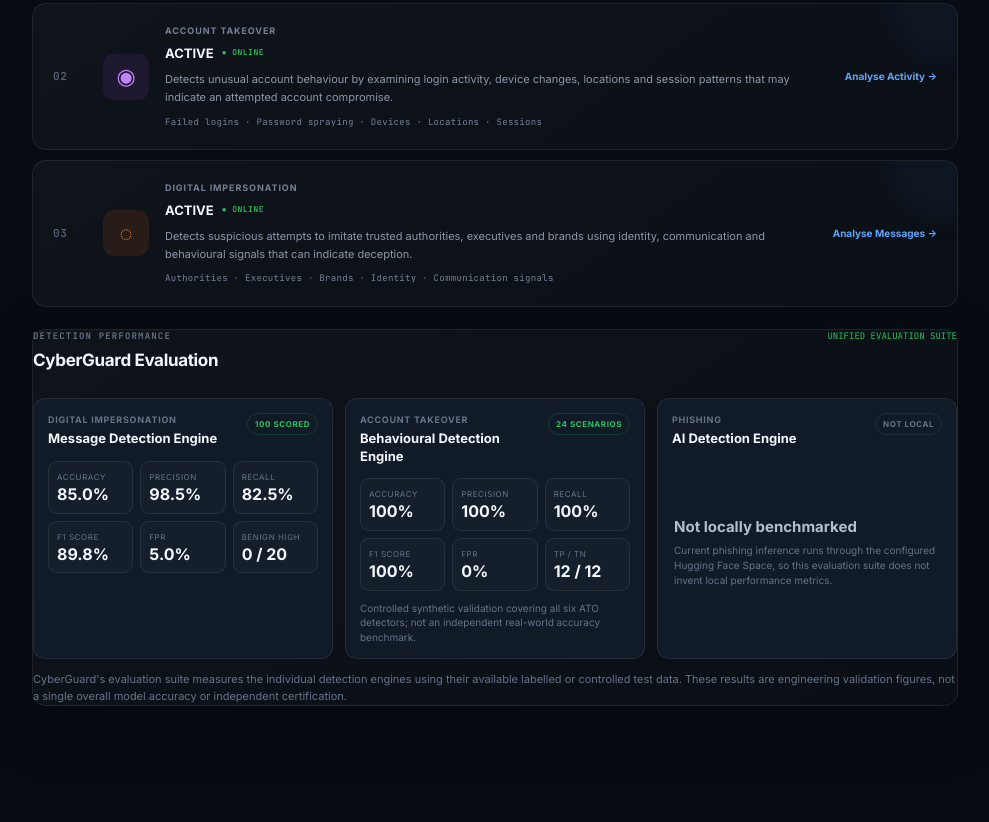
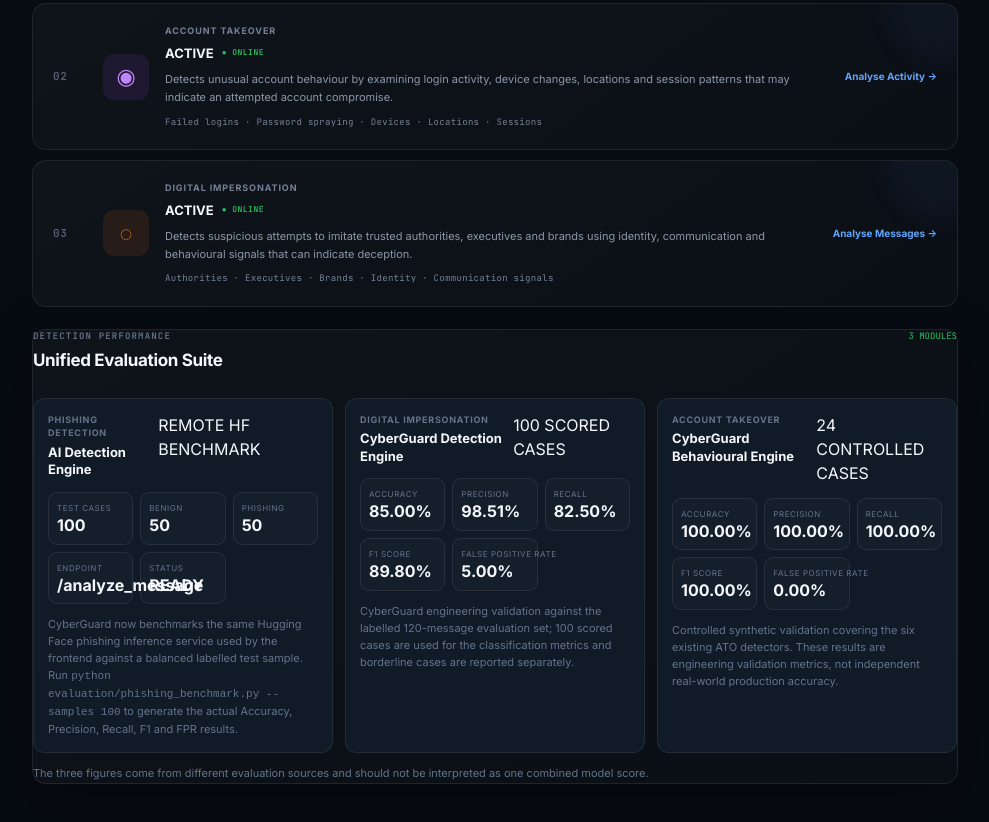
Before and after one commit to NomzaZulu/cyber3-1, a website: page index.html in a window 1280 px wide. Shown: the part 1052-1874 px from the top of the page, without its empty margins (280-1269 px from the left). Before the commit the page ends 1838 px from the top, so only its background shows below. Drawn offline with Linux system fonts and the light colour scheme.

Commit message:
Update index.html

```diff
--- a/index.html
+++ b/index.html
@@ -496,77 +496,76 @@
                     </div>
 
 
-                    <!-- Unified Evaluation -->
+                    <!-- Unified Evaluation Suite -->
 
                     <div class="panel benchmark-panel">
                         <div class="panel-header">
                             <div>
                                 <span class="panel-kicker">DETECTION PERFORMANCE</span>
-                                <h3>CyberGuard Evaluation</h3>
-                            </div>
-                            <span class="panel-live">UNIFIED EVALUATION SUITE</span>
+                                <h3>Unified Evaluation Suite</h3>
+                            </div>
+                            <span class="panel-live">3 MODULES</span>
                         </div>
 
                         <div class="benchmark-modules">
+
+                            <div class="benchmark-module">
+                                <div class="benchmark-module-header">
+                                    <div>
+                                        <span class="benchmark-module-kicker">PHISHING DETECTION</span>
+                                        <strong>AI Detection Engine</strong>
+                                    </div>
+                                    <span class="benchmark-source">REMOTE HF BENCHMARK</span>
+                                </div>
+                                <div class="benchmark-metrics">
+                                    <div><span>TEST CASES</span><strong>100</strong></div>
+                                    <div><span>BENIGN</span><strong>50</strong></div>
+                                    <div><span>PHISHING</span><strong>50</strong></div>
+                                    <div><span>ENDPOINT</span><strong>/analyze_message</strong></div>
+                                    <div><span>STATUS</span><strong>READY</strong></div>
+                            </div>
+                                <p class="benchmark-note">CyberGuard now benchmarks the same Hugging Face phishing inference service used by the frontend against a balanced labelled test sample. Run <code>python evaluation/phishing_benchmark.py --samples 100</code> to generate the actual Accuracy, Precision, Recall, F1 and FPR results.</p>
+                            </div>
 
                             <div class="benchmark-module">
                                 <div class="benchmark-module-header">
                                     <div>
                                         <span class="benchmark-module-kicker">DIGITAL IMPERSONATION</span>
-                                        <strong>Message Detection Engine</strong>
-                                    </div>
-                                    <span class="benchmark-module-status">100 SCORED</span>
-                                </div>
-
+                                        <strong>CyberGuard Detection Engine</strong>
+                                    </div>
+                                    <span class="benchmark-source">100 SCORED CASES</span>
+                                </div>
                                 <div class="benchmark-metrics">
-                                    <div><span>ACCURACY</span><strong>85.0%</strong></div>
-                                    <div><span>PRECISION</span><strong>98.5%</strong></div>
-                                    <div><span>RECALL</span><strong>82.5%</strong></div>
-                                    <div><span>F1 SCORE</span><strong>89.8%</strong></div>
-                                    <div><span>FPR</span><strong>5.0%</strong></div>
-                                    <div><span>BENIGN HIGH</span><strong>0 / 20</strong></div>
-                                </div>
+                                    <div><span>ACCURACY</span><strong>85.00%</strong></div>
+                                    <div><span>PRECISION</span><strong>98.51%</strong></div>
+                                    <div><span>RECALL</span><strong>82.50%</strong></div>
+                                    <div><span>F1 SCORE</span><strong>89.80%</strong></div>
+                                    <div><span>FALSE POSITIVE RATE</span><strong>5.00%</strong></div>
+                                </div>
+                                <p class="benchmark-note">CyberGuard engineering validation against the labelled 120-message evaluation set; 100 scored cases are used for the classification metrics and borderline cases are reported separately.</p>
                             </div>
 
                             <div class="benchmark-module">
                                 <div class="benchmark-module-header">
                                     <div>
                                         <span class="benchmark-module-kicker">ACCOUNT TAKEOVER</span>
-                                        <strong>Behavioural Detection Engine</strong>
-                                    </div>
-                                    <span class="benchmark-module-status">24 SCENARIOS</span>
-                                </div>
-
+                                        <strong>CyberGuard Behavioural Engine</strong>
+                                    </div>
+                                    <span class="benchmark-source">24 CONTROLLED CASES</span>
+                                </div>
                                 <div class="benchmark-metrics">
-                                    <div><span>ACCURACY</span><strong>100%</strong></div>
-                                    <div><span>PRECISION</span><strong>100%</strong></div>
-                                    <div><span>RECALL</span><strong>100%</strong></div>
-                                    <div><span>F1 SCORE</span><strong>100%</strong></div>
-                                    <div><span>FPR</span><strong>0%</strong></div>
-                                    <div><span>TP / TN</span><strong>12 / 12</strong></div>
-                                </div>
-
-                                <p class="benchmark-module-note">Controlled synthetic validation covering all six ATO detectors; not an independent real-world accuracy benchmark.</p>
-                            </div>
-
-                            <div class="benchmark-module benchmark-module-unavailable">
-                                <div class="benchmark-module-header">
-                                    <div>
-                                        <span class="benchmark-module-kicker">PHISHING</span>
-                                        <strong>AI Detection Engine</strong>
-                                    </div>
-                                    <span class="benchmark-module-status muted">NOT LOCAL</span>
-                                </div>
-
-                                <div class="benchmark-unavailable-content">
-                                    <strong>Not locally benchmarked</strong>
-                                    <span>Current phishing inference runs through the configured Hugging Face Space, so this evaluation suite does not invent local performance metrics.</span>
-                                </div>
-                            </div>
-
-                        </div>
-
-                        <p class="benchmark-note">CyberGuard's evaluation suite measures the individual detection engines using their available labelled or controlled test data. These results are engineering validation figures, not a single overall model accuracy or independent certification.</p>
+                                    <div><span>ACCURACY</span><strong>100.00%</strong></div>
+                                    <div><span>PRECISION</span><strong>100.00%</strong></div>
+                                    <div><span>RECALL</span><strong>100.00%</strong></div>
+                                    <div><span>F1 SCORE</span><strong>100.00%</strong></div>
+                                    <div><span>FALSE POSITIVE RATE</span><strong>0.00%</strong></div>
+                                </div>
+                                <p class="benchmark-note">Controlled synthetic validation covering the six existing ATO detectors. These results are engineering validation metrics, not independent real-world production accuracy.</p>
+                            </div>
+
+                        </div>
+
+                        <p class="benchmark-note benchmark-suite-note">The three figures come from different evaluation sources and should not be interpreted as one combined model score.</p>
                     </div>
 
 
```
